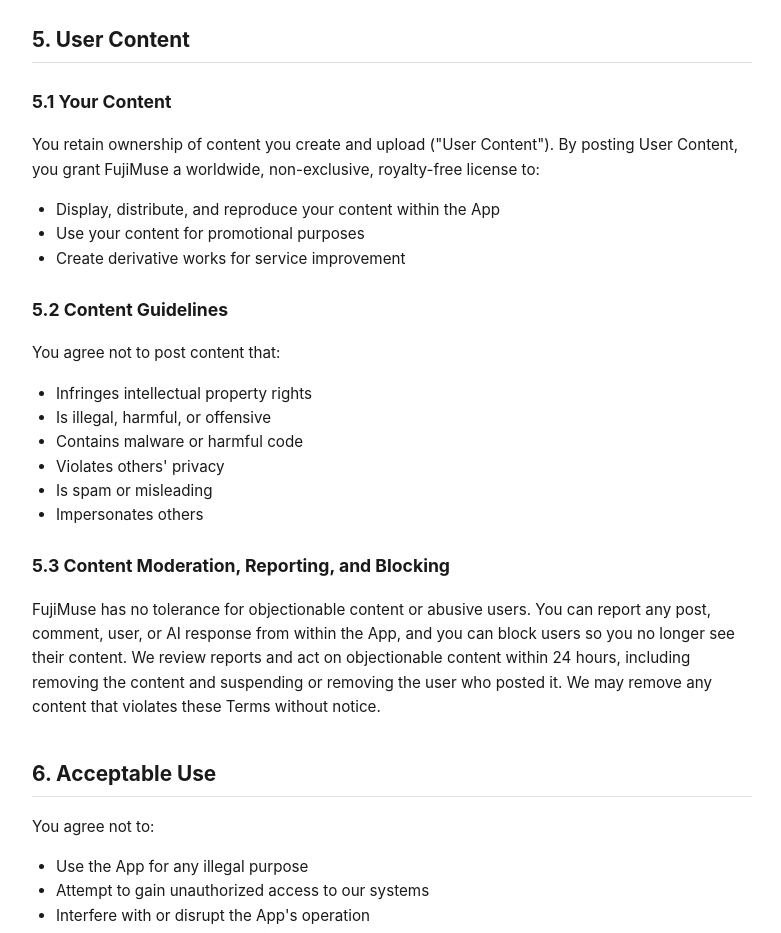
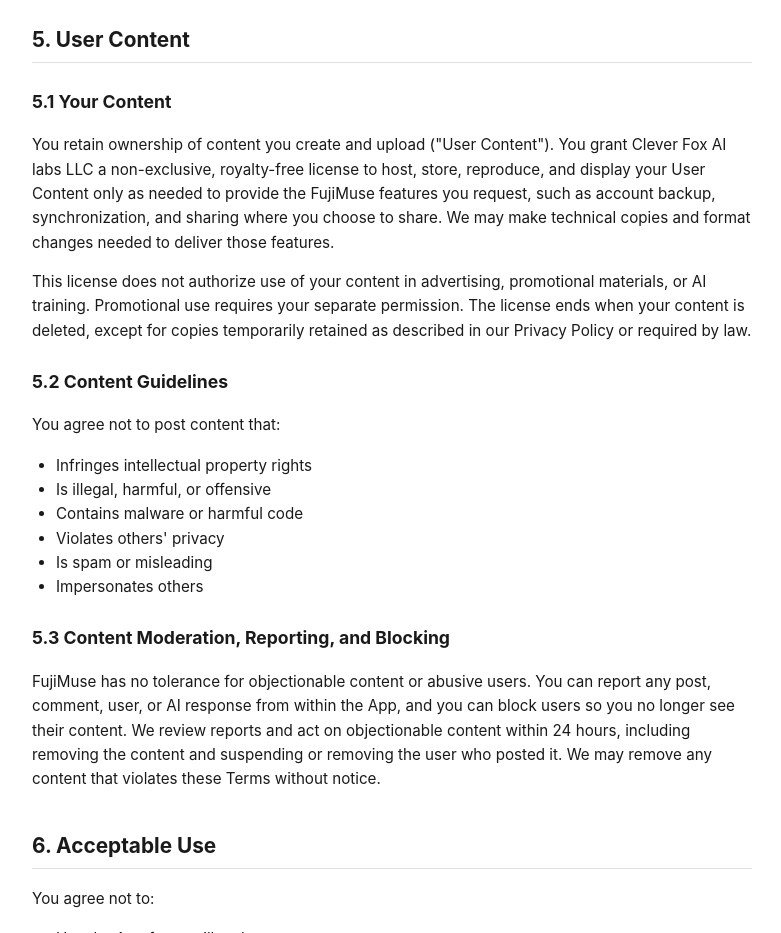
Before and after one commit to RandyBeaman1985/fujimuse-legal, a plain HTML site: page terms-of-service.html in a window 1280 px wide. Shown: the part 2100-3033 px from the top of the page, without its empty margins (248-1029 px from the left). Drawn offline with Linux system fonts and the light colour scheme.

Commit message:
Limit user content license to requested FujiMuse services

```diff
--- a/terms-of-service.html
+++ b/terms-of-service.html
@@ -92,12 +92,8 @@
     <h2>5. User Content</h2>
 
     <h3>5.1 Your Content</h3>
-    <p>You retain ownership of content you create and upload ("User Content"). By posting User Content, you grant FujiMuse a worldwide, non-exclusive, royalty-free license to:</p>
-    <ul>
-        <li>Display, distribute, and reproduce your content within the App</li>
-        <li>Use your content for promotional purposes</li>
-        <li>Create derivative works for service improvement</li>
-    </ul>
+    <p>You retain ownership of content you create and upload ("User Content"). You grant Clever Fox AI labs LLC a non-exclusive, royalty-free license to host, store, reproduce, and display your User Content only as needed to provide the FujiMuse features you request, such as account backup, synchronization, and sharing where you choose to share. We may make technical copies and format changes needed to deliver those features.</p>
+    <p>This license does not authorize use of your content in advertising, promotional materials, or AI training. Promotional use requires your separate permission. The license ends when your content is deleted, except for copies temporarily retained as described in our Privacy Policy or required by law.</p>
 
     <h3>5.2 Content Guidelines</h3>
     <p>You agree not to post content that:</p>
```
